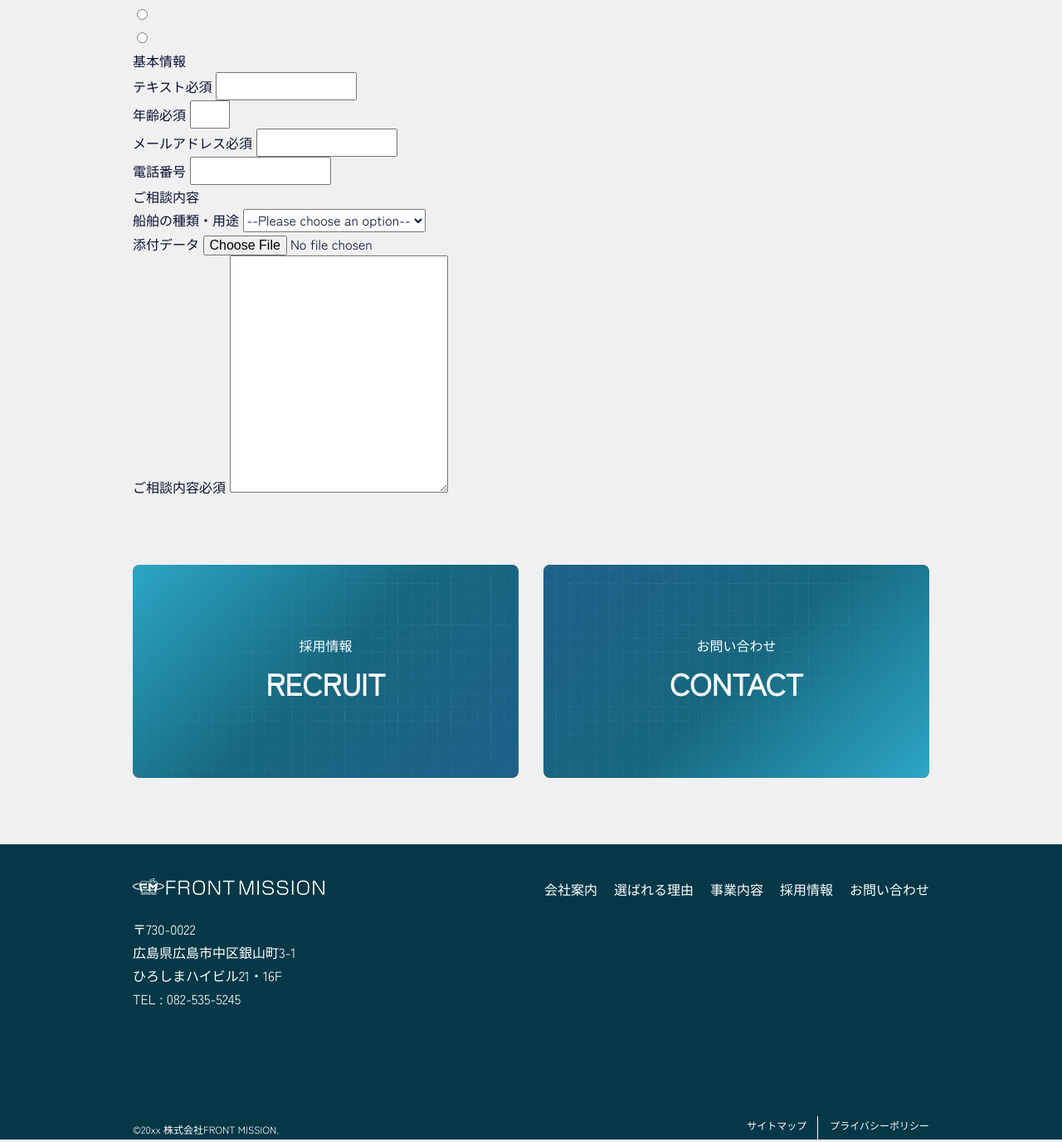
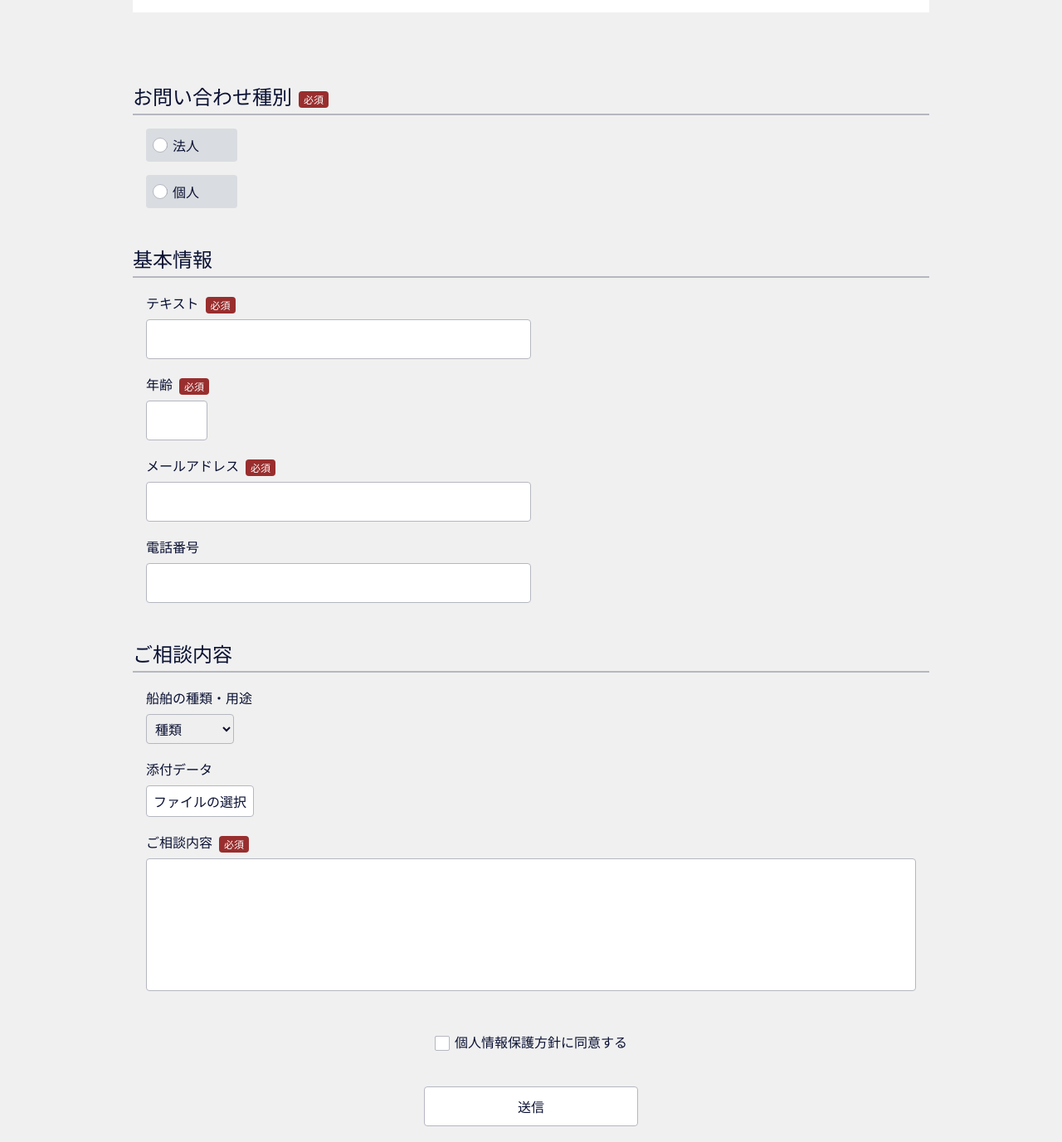
Before and after one commit to aku424/front-mission, a plain HTML site: page dev/demo.html in a window 1280 px wide. Shown: the part 1899-3276 px from the top of the page at 83% size. Drawn offline with Linux system fonts and the light colour scheme.

Commit message:
feature/form_dev_takashima　｜　フォーム　（PC）

```diff
--- a/dev/demo.html
+++ b/dev/demo.html
@@ -104,15 +104,15 @@
                         </ul>
                     <form action="" class="m-form">
                         <div class="m-form-item">
-                            <h6 class="m-form-title">お問い合わせ種別<span class="m-form__label--must">必須</span></h6>
+                            <h6 class="m-form-title">お問い合わせ種別<span class="m-form__label">必須</span></h6>
                             <ul class="m-form-list">
                                 <li class="m-form-list__item m-form-list__item--radio">
                                     <input id="form-item-01" type="radio" name="item-01">
-                                    <label for="form-item-01"></label>
+                                    <label for="form-item-01">法人</label>
                                 </li>
                                 <li class="m-form-list__item m-form-list__item--radio">
                                     <input id="form-item-02" type="radio" name="item-01">
-                                    <label for="form-item-02"></label>
+                                    <label for="form-item-02">個人</label>
                                 </li>
                             </ul>
                         </div>
@@ -127,11 +127,11 @@
                                     <label for="form-item-04">年齢<span class="m-form__label">必須</span></label>
                                     <input id="form-item-04" type="number" min="10" max="100" name="item-03">
                                 </li>
-                                <li class="m-form-list__item m-form-list__item--old">
+                                <li class="m-form-list__item m-form-list__item--email">
                                     <label for="form-item-05">メールアドレス<span class="m-form__label">必須</span></label>
                                     <input id="form-item-05" type="email" name="item-04">
                                 </li>
-                                <li class="m-form-list__item m-form-list__item--old">
+                                <li class="m-form-list__item m-form-list__item--tel">
                                     <label for="form-item-06">電話番号</label>
                                     <input id="form-item-06" type="tel" name="item-05">
                                 </li>
@@ -143,7 +143,7 @@
                                 <li class="m-form-list__item m-form-list__item--select">
                                     <label for="form-item-08">船舶の種類・用途</label>
                                     <select name="item-06" id="form-item-08">
-                                        <option value="">--Please choose an option--</option>
+                                        <option value="">種類</option>
                                         <option value="select-01">テキスト1</option>
                                         <option value="select-02">テキスト2</option>
                                         <option value="select-03">テキスト3</option>
@@ -155,11 +155,26 @@
                                 <li class="m-form-list__item m-form-list__item--file">
                                     <label for="form-item-09">添付データ</label>
                                     <input id="form-item-09" type="file" name="item-07">
-                                    <p></p>
+                                    <p>ファイルの選択</p>
                                 </li>
                                 <li class="m-form-list__item m-form-list__item--text">
                                     <label for="form-item-10">ご相談内容<span class="m-form__label">必須</span></label>
                                     <textarea name="item-08" id="form-item-10" cols="30" rows="10"></textarea>
+                                </li>
+                            </ul>
+                        </div>
+                        <div class="m-form-item">
+                            <ul class="m-form-list">
+                                <li class="m-form-list__item m-form-list__item--check">
+                                    <input type="checkbox" id="form-item-11" name="item-09">
+                                    <label for="form-item-11">個人情報保護方針に同意する</label>
+                                </li>
+                            </ul>
+                        </div>
+                        <div class="m-form-item">
+                            <ul class="m-form-list">
+                                <li class="m-form-list__item m-form-list__item--btn">
+                                    <input type="submit" value="送信" id="form-item-12" name="item-10">
                                 </li>
                             </ul>
                         </div>
@@ -236,10 +251,14 @@
         .demo{
             margin-bottom: 80px;
         }
+
+        .m-form-wrap >ul{
+        margin: 80px 0;
+        padding: 20px;
+        background-color: #fff;
+        text-align: center;
+    }
     </style>
-
-
-
 <!-- script -->
     <!-- JQuery -->
     <!-- script.js -->
--- a/dev/scss/components/_form.scss
+++ b/dev/scss/components/_form.scss
@@ -0,0 +1,254 @@
+.m-form{
+    &-item{
+        margin-bottom: 40px;
+    }
+
+    &-title{
+        font-size: $fz-txt_04_pc;
+        border-bottom: 2px solid $c-10;
+        margin-bottom: 16px;
+    }
+
+    &__label{
+        display: inline-block;
+        font-size: $fz-tag;
+        color: $c-06;
+        background-color: $c-11;
+        line-height: 1;
+        padding: 4px 6px;
+        border-radius: 4px;
+        margin-left: 8px;
+        vertical-align: middle;
+    }
+
+    &-list{
+        padding: 0 16px;
+
+        &__item{
+            margin-bottom: 16px;
+
+            &:last-child{
+                margin-bottom: 0;
+            }
+            &>label{
+                display: block;
+                margin-bottom: 6px;
+                width: fit-content;
+            }
+
+            %form-area{
+                border: 1px solid $c-10;
+                border-radius: 4px;
+                padding: 4px 6px;
+            }
+
+            &>input{
+                @extend %form-area;
+                width: 50%;
+                height: 48px;
+
+            }
+
+            &>textarea{
+                @extend %form-area;
+                resize: none;
+                width: 100%;
+                height: 160px;
+            }
+
+            &>select{
+                @extend %form-area;
+            }
+
+            &--radio{
+                position: relative;
+                %form-radio{
+                    position: absolute;
+                    content: "";
+                    transform: translateY(-50%);
+                    border-radius: 50%;
+                    top: 50%;
+                }
+
+                input{
+                    @extend %form-radio;
+                    width: 14px;
+                    height: 14px;
+                    border-radius: 0%;
+                    border: none;
+                    background-color: inherit;
+                    display: inline;
+                    left: 12px;
+                    margin: 0;
+                    padding: 0;
+                    z-index: -1;
+                }
+
+                label{
+                    position: relative;
+                    width: calc(735px * 0.15);
+                    background-color: rgba($color: $c-12, $alpha: .1);
+                    border-radius: 4px;
+                    padding: 6px 12px 6px 32px;
+
+
+                    &::before{
+                        @extend %form-radio;
+                        width: 16px;
+                        height: 16px;
+                        background-color: $c-06;
+                        border: 1px solid $c-10;
+                        left: 8px;
+                    }
+
+                    &::after{
+                        @extend %form-radio;
+                        display: none;
+                        width: 8px;
+                        height: 8px;
+                        background-color: $c-01;
+                        border: 1px solid $c-01;
+                        left: 12px;
+                    }
+                }
+
+                input{
+                    &:checked{
+                        +label{
+                            background-color: $c-03;
+                            color: $c-06;
+                            &::after{
+                                display: block;
+                            }
+                        }
+                    }
+                    &:focus-visible{
+                        outline:none;
+                        +label{
+                            outline: 2px solid #015ECC;
+                        }
+                    }
+                }
+            }
+
+            &--old{
+                input{
+                    width: calc(735px * 0.1);
+                }
+            }
+
+            &--file{
+                position: relative;
+                input{
+                    position: absolute;
+                    width: 0;
+                    height: 0;
+                    overflow: hidden;
+                    top: 50%;
+                    left: 0%;
+                    z-index: -1;
+                }
+                label{
+
+                }
+
+                &>p{
+                    display: block;
+                    width: fit-content;
+                    border: 1px solid $c-10;
+                    border-radius: 4px;
+                    padding: 4px 8px;
+                    background-color: $c-06;
+                }
+
+                input{
+                    &:focus-visible{
+                        outline:none;
+                        +p{
+                            border: 2px solid #015ECC;
+                        }
+                    }
+                }
+            }
+
+            &--select{
+
+            }
+
+            &--check{
+                position: relative;
+                display: flex;
+                align-items: center;
+                width: fit-content;
+                margin: 0 auto;
+
+                &>label{
+                    margin-bottom: 0;
+                    padding-left: 24px;
+                }
+
+                &>input{
+                    position: absolute;
+                    width: 14px;
+                    height: 14px;
+                    transform: translateY(-50%);
+                    margin: 0;
+                    top: 50%;
+                    left: 0;
+
+
+                    &::before,
+                    &::after{
+                        position: absolute;
+                        content:"";
+                        top: 50%;
+
+                    }
+
+                    &::before{
+                        top: 0;
+                        left: 0;
+                        width: 16px;
+                        height: 16px;
+                        border-radius: 2px;
+                        border: 1px solid $c-10;
+                        background-color: $c-06;
+                    }
+
+                    &::after{
+                        display: none;
+                        width: 10px;
+                        height: 6px;
+                        border-bottom: 2px solid $c-10;
+                        border-left: 2px solid $c-10;
+                        transform: rotate(-45deg);
+                        left: 3px;
+                        top: 3px;
+                    }
+
+                    &:checked{
+                        &::after{
+                            display: block;
+                        }
+                    }
+                }
+            }
+
+            &--btn{
+                width: calc(735px * .35);
+                margin: 0 auto;
+
+                >input{
+                    width: 100%;
+                    background-color: $c-06;
+                    transition: background .3s, color .3s;
+
+                    &:hover{
+                        background-color: $c-10;
+                        color: $c-06;
+                    }
+                }
+            }
+        }
+    }
+}
--- a/dev/scss/components/_mixin.scss
+++ b/dev/scss/components/_mixin.scss
@@ -37,6 +37,8 @@ $c-07: #2EA7C8;
 $c-08: #CC8829;
 $c-09: #0A113399;
 $c-10: #B5B7C1;
+$c-11: #992E2E;
+$c-12: #0F2D4D;
 
 // font-size
 $fz-h1_pc: 3.6rem;
@@ -47,6 +49,7 @@ $fz-h3_pc: 2.8rem;
 $fz-txt_01_pc: 2.0rem;
 $fz-txt_02_pc: 2.8rem;
 $fz-txt_03_pc: 4.0rem;
+$fz-txt_04_pc: 2.4rem;
 $fz-base_pc: 1.6rem;
 $fz-tag: 1.2rem;
 $fz-reason--sub: 1.2rem;
```
Also changed, not shown: docs/shared/css/style.css.
